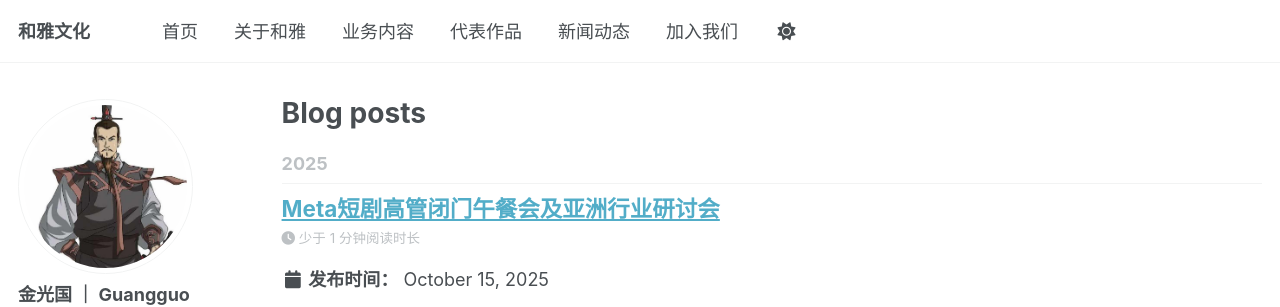
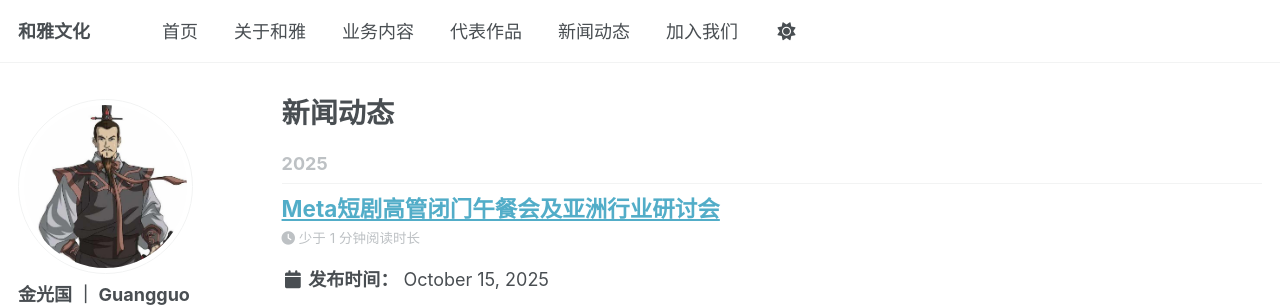
Before and after one commit to jinzihui621/jinzihui621.github.io, a Jekyll site: the page built from _pages/year-archive.html, in a window 1280 px wide and 900 px high. Shown: the top 307 px of the window. Built offline with Jekyll 4.4.1, drawn with Linux system fonts in a browser that asks for light colours; some web fonts are replaced; a script that is not in the unit is left out.

Commit message:
Change title from 'Blog posts' to '新闻动态'

```diff
--- a/_pages/year-archive.html
+++ b/_pages/year-archive.html
@@ -1,7 +1,7 @@
 ---
 layout: archive
 permalink: /year-archive/
-title: "Blog posts"
+title: "新闻动态"
 author_profile: true
 redirect_from:
   - /wordpress/blog-posts/
```
